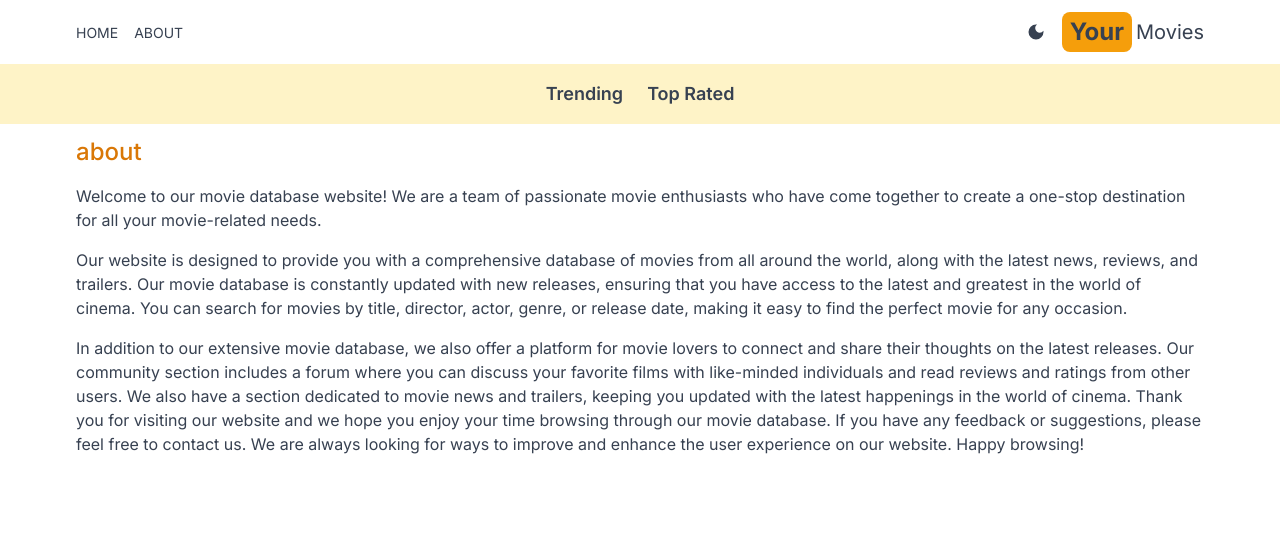
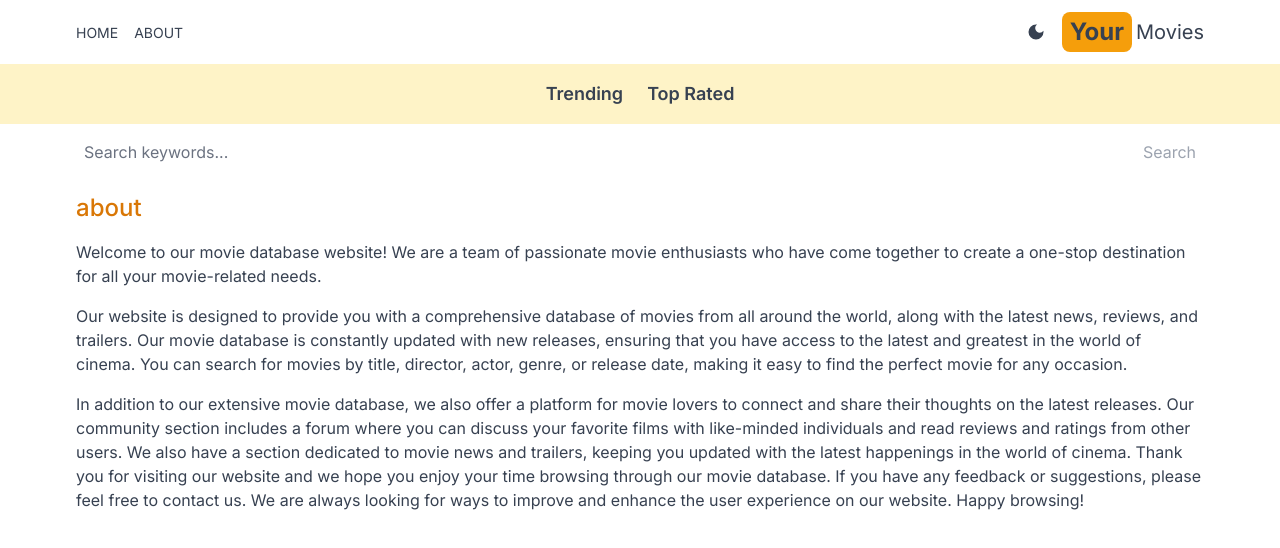
Before and after one commit to Commander7/Movies, a Next.js app: page /about in a window 1280 px wide. Shown: the top 548 px of the page. Built offline with nearby package versions, Linux system fonts and the light colour scheme.

Commit message:
Add search

```diff
--- a/src/app/layout.js
+++ b/src/app/layout.js
@@ -3,6 +3,7 @@
 import Header from " @/components/Header"; // alias to replace ..
 import Providers from "./Providers";
 import Navbar from " @/components/Navbar";
+import SearchBox from " @/components/SearchBox";
 
 const inter = Inter({ subsets: ["latin"] });
 
@@ -18,6 +19,7 @@
         <Providers>
         <Header/>
         <Navbar/>
+        <SearchBox/>
         {children}
         </Providers>
         </body>
--- a/src/app/page.js
+++ b/src/app/page.js
@@ -10,7 +10,7 @@
     `https://api.themoviedb.org/3${
       genre === "fetchTopRated" ? "/movie/top_rated" : "/trending/all/week"
     }?api_key=${API_KEY}&language=en-US&page=1`,
-    { next: { revalidate: 1000 } }
+    { next: { revalidate: 100 } }
   );
 
   const data = await res.json();
--- /dev/null
+++ b/src/app/search/[searchTerm]/page.jsx
@@ -0,0 +1,20 @@
+import Results from " @/components/Results";
+import React from "react";
+
+export default async function SearchPage({ params }) {
+  const searchTerm = params.searchTerm;
+  const res = await fetch(
+    `https://api.themoviedb.org/3/search/movie?api_key=${process.env.API_KEY}&query=${searchTerm}&language=en-US&page=1&include_adult=true`
+  );
+  const data = await res.json();
+  const results = data.results;
+
+  return (
+    <div>
+      {results &&
+        results.length === 0 &&
+          (<h1 className="text-center pt-6">No results found</h1>)}
+      {results && <Results results={results} />}
+    </div>
+  );
+}
--- /dev/null
+++ b/src/components/SearchBox.jsx
@@ -0,0 +1,32 @@
+"use client";
+import React, { useState } from "react";
+import { useRouter } from "next/navigation";
+
+export default function SearchBox() {
+  const [search, setSearch] = useState("");
+   const router = useRouter();
+  const handleSubmit = (e) => {
+    e.preventDefault();
+    router.push(`/search/${search}`);
+  };
+  return (
+    <form
+      className="flex justify-between px-5 max-w-6xl mx-auto"
+      onSubmit={handleSubmit}
+    >
+      <input
+        type="text"
+        placeholder="Search keywords..."
+        className="w-full h-14 rounded-md placeholder-gray-500 outline-none bg-transparent flex-1"
+        value={search}
+        onChange={(e) => setSearch(e.target.value)}
+      />
+      <button
+        className="text-amber-600 disabled:text-gray-400"
+        disabled={search === ""}
+      >
+        Search
+      </button>
+    </form>
+  );
+}
```
